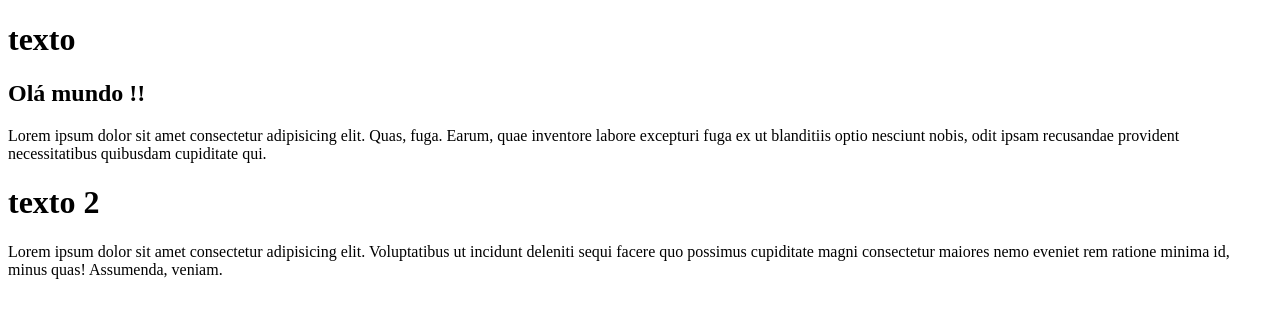
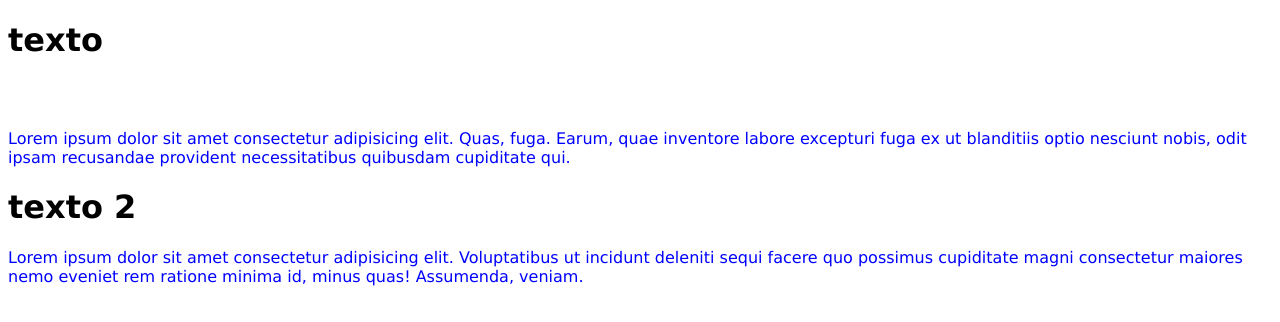
Before and after one commit to jessicaborges15/site3, a plain HTML site: page index.html in a window 1280 px wide. Drawn offline with Linux system fonts and the light colour scheme.

Commit message:
Update estilo.css

```diff
--- a/css/estilo.css
+++ b/css/estilo.css
@@ -1 +1,21 @@
-div#id1{ font-family: Verdana, Geneva, Tahoma, sans-serif; color: blue;}
+body{
+    font-family: Verdana, Geneva, Tahoma, sans-serif;
+    color: blue;
+}
+
+h1{
+    font-family: Verdana, Geneva, Tahoma, sans-serif;
+    color: black;
+}
+
+h2{
+    font-family: Verdana, Geneva, Tahoma, sans-serif;
+    color: white;
+}
+.classeA{
+    font-family: Verdana, Geneva, Tahoma, sans-serif;
+}
+#paragrafo1{
+    font-family: Verdana, Geneva, Tahoma, sans-serif;
+    color: blue;
+}
```
